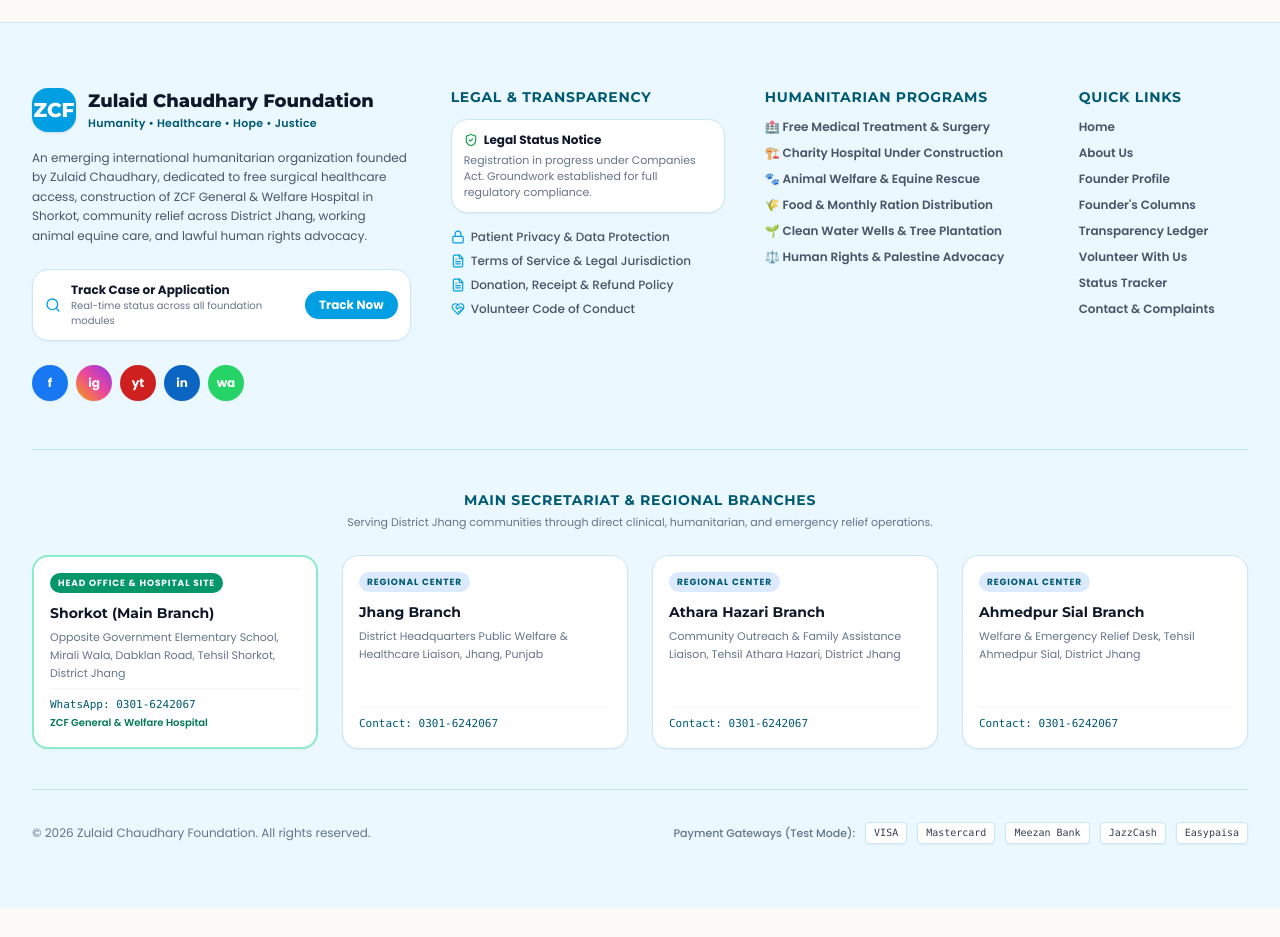
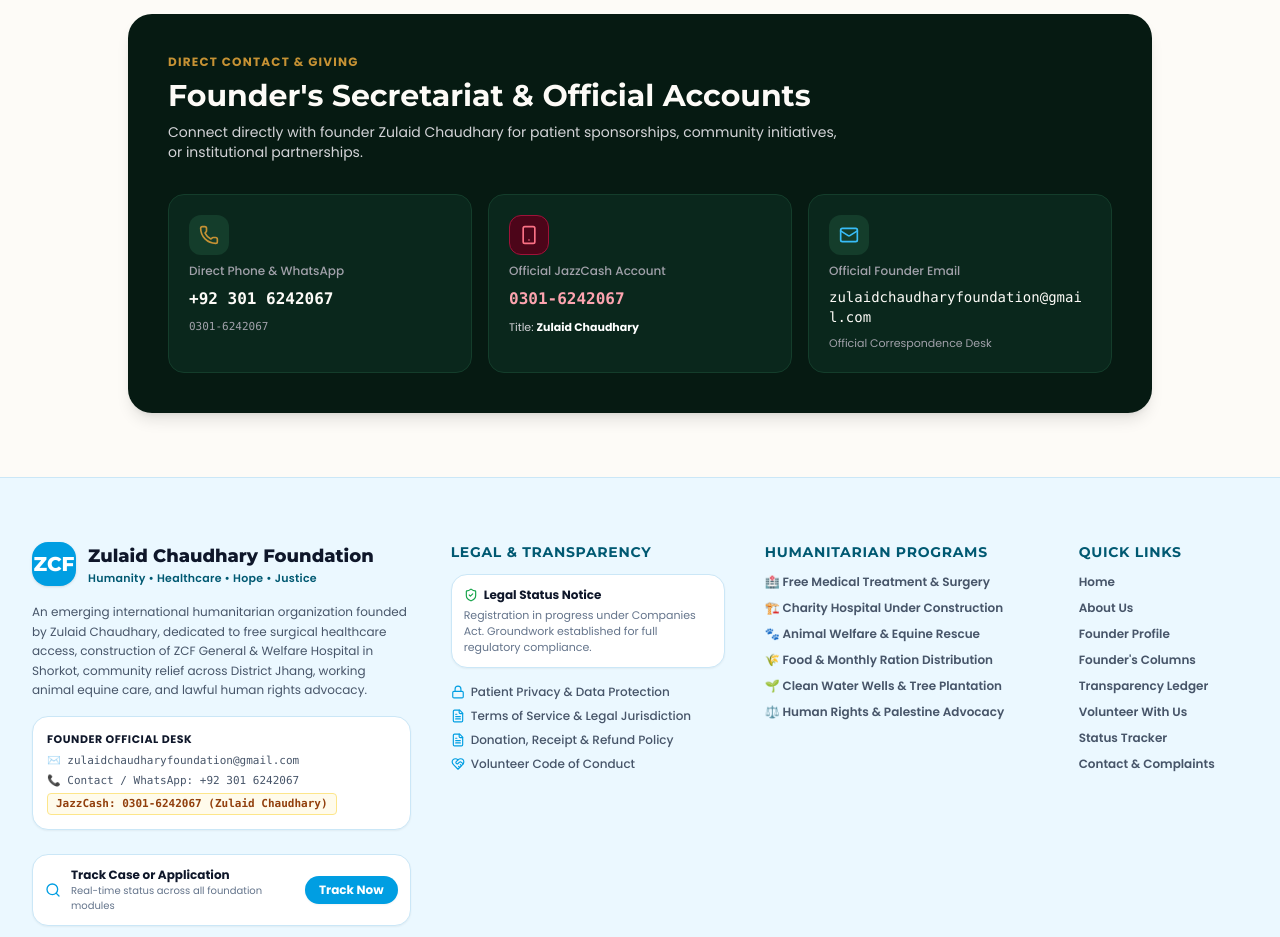
Before and after one commit to M-AmirLatif/zulaidchaudhary, a Next.js app: page /en/about/founder in a window 1280 px wide. Shown: the part 1860-2797 px from the top of the page. Before the commit the page ends 2768 px from the top, so only its background shows below. Built offline with nearby package versions, Linux system fonts and the light colour scheme; a web font is replaced by a local one.

Commit message:
feat: add founder official gmail, contact number, and JazzCash account across platform

```diff
--- a/src/app/[locale]/about/founder/page.tsx
+++ b/src/app/[locale]/about/founder/page.tsx
@@ -1,7 +1,7 @@
 import Image from "next/image";
 import { useTranslations } from "next-intl";
 import { Link } from "@/i18n/routing";
-import { CheckCircle2, ShieldCheck, Heart, Building2, ArrowRight } from "lucide-react";
+import { CheckCircle2, ShieldCheck, Heart, Building2, ArrowRight, Mail, Phone, Smartphone } from "lucide-react";
 
 export default function FounderPage() {
   const t = useTranslations("founder");
@@ -107,6 +107,69 @@ export default function FounderPage() {
             />
           </div>
         </div>
+
+        {/* Section 3: Official Founder Desk & Direct Channels */}
+        <div className="bg-primary-950 text-surface-cream rounded-3xl p-8 sm:p-10 shadow-lg flex flex-col gap-6">
+          <div className="flex flex-col gap-2">
+            <span className="text-xs uppercase font-bold tracking-widest text-accent-gold">
+              Direct Contact &amp; Giving
+            </span>
+            <h2 className="font-serif font-bold text-2xl sm:text-3xl text-surface-cream">
+              Founder&apos;s Secretariat &amp; Official Accounts
+            </h2>
+            <p className="text-xs sm:text-sm text-zinc-300 max-w-2xl leading-relaxed">
+              Connect directly with founder Zulaid Chaudhary for patient sponsorships, community initiatives, or institutional partnerships.
+            </p>
+          </div>
+
+          <div className="grid grid-cols-1 sm:grid-cols-3 gap-4 pt-2">
+            {/* Phone & WhatsApp */}
+            <div className="bg-primary-900/80 border border-primary-800 p-5 rounded-2xl flex flex-col gap-2">
+              <div className="w-10 h-10 rounded-xl bg-primary-800 text-accent-gold flex items-center justify-center">
+                <Phone className="w-5 h-5" />
+              </div>
+              <span className="text-xs text-zinc-400 font-medium">Direct Phone &amp; WhatsApp</span>
+              <a
+                href="https://wa.me/923016242067"
+                target="_blank"
+                rel="noopener noreferrer"
+                className="font-mono font-bold text-sm sm:text-base text-surface-cream hover:text-accent-gold transition-colors"
+              >
+                +92 301 6242067
+              </a>
+              <span className="text-[11px] text-zinc-400 font-mono">0301-6242067</span>
+            </div>
+
+            {/* JazzCash Account */}
+            <div className="bg-primary-900/80 border border-primary-800 p-5 rounded-2xl flex flex-col gap-2">
+              <div className="w-10 h-10 rounded-xl bg-rose-950 text-rose-400 border border-rose-800 flex items-center justify-center">
+                <Smartphone className="w-5 h-5" />
+              </div>
+              <span className="text-xs text-zinc-400 font-medium">Official JazzCash Account</span>
+              <span className="font-mono font-bold text-sm sm:text-base text-rose-300">
+                0301-6242067
+              </span>
+              <span className="text-[11px] text-zinc-300">
+                Title: <strong className="text-white">Zulaid Chaudhary</strong>
+              </span>
+            </div>
+
+            {/* Official Gmail */}
+            <div className="bg-primary-900/80 border border-primary-800 p-5 rounded-2xl flex flex-col gap-2">
+              <div className="w-10 h-10 rounded-xl bg-primary-800 text-sky-400 flex items-center justify-center">
+                <Mail className="w-5 h-5" />
+              </div>
+              <span className="text-xs text-zinc-400 font-medium">Official Founder Email</span>
+              <a
+                href="mailto:zulaidchaudharyfoundation@gmail.com"
+                className="font-mono font-medium text-xs sm:text-sm text-surface-cream hover:text-sky-300 transition-colors break-all"
+              >
+                zulaidchaudharyfoundation@gmail.com
+              </a>
+              <span className="text-[11px] text-zinc-400">Official Correspondence Desk</span>
+            </div>
+          </div>
+        </div>
       </div>
     </div>
   );
--- a/src/app/[locale]/contact/page.tsx
+++ b/src/app/[locale]/contact/page.tsx
@@ -114,7 +114,7 @@ export default function ContactPage() {
                 </div>
                 <div>
                   <span className="text-zinc-400 block text-[11px] uppercase tracking-wider font-semibold">
-                    Verification / WhatsApp Number
+                    Founder Contact / WhatsApp / JazzCash
                   </span>
                   <a
                     href="https://wa.me/923016242067"
@@ -122,10 +122,13 @@ export default function ContactPage() {
                     rel="noopener noreferrer"
                     className="font-medium text-surface-cream hover:text-accent-gold transition-colors block text-sm"
                   >
-                    0301-6242067
+                    +92 301 6242067 (0301-6242067)
                   </a>
+                  <span className="text-[11px] text-amber-300 block font-semibold mt-0.5">
+                    JazzCash Account: 0301-6242067 (Title: Zulaid Chaudhary)
+                  </span>
                   <span className="text-[10px] text-zinc-400 block mt-0.5">
-                    Helpline: Not Confirmed for Now
+                    Official Helpline: Not Confirmed for Now
                   </span>
                 </div>
               </div>
@@ -136,13 +139,13 @@ export default function ContactPage() {
                 </div>
                 <div>
                   <span className="text-zinc-400 block text-[11px] uppercase tracking-wider font-semibold">
-                    Email Inquiries
+                    Official Founder Email
                   </span>
                   <a
-                    href="mailto:info@zulaidchaudharyfoundation.com"
-                    className="font-medium text-surface-cream hover:text-accent-gold transition-colors block text-sm"
+                    href="mailto:zulaidchaudharyfoundation@gmail.com"
+                    className="font-medium text-surface-cream hover:text-accent-gold transition-colors block text-sm break-all"
                   >
-                    info@zulaidchaudharyfoundation.com
+                    zulaidchaudharyfoundation@gmail.com
                   </a>
                 </div>
               </div>
--- a/src/app/[locale]/donate/page.tsx
+++ b/src/app/[locale]/donate/page.tsx
@@ -676,17 +676,59 @@ export default function DonatePage() {
                 {(paymentMethod === "JAZZCASH" || paymentMethod === "EASYPAISA") && (
                   <div className="p-4 rounded-2xl bg-surface-cream border border-zinc-200 flex flex-col gap-2.5 text-xs">
                     <span className="font-bold text-primary-900 text-xs">
-                      Pakistani Mobile Wallet Gateway
+                      Official JazzCash Account (Founder Direct)
                     </span>
-                    <p className="text-[11px] text-charcoal-muted leading-relaxed">
-                      Enter your mobile wallet number to simulate simulated OTP push authorization.
+                    <div className="space-y-1.5 text-[11px] text-charcoal bg-surface-card p-3.5 rounded-xl border border-zinc-200">
+                      <div className="flex items-center justify-between">
+                        <strong className="text-zinc-600">Account Title:</strong>
+                        <span className="font-bold text-primary-900">Zulaid Chaudhary</span>
+                      </div>
+                      <div className="flex items-center justify-between">
+                        <strong className="text-zinc-600">JazzCash Mobile Number:</strong>
+                        <span className="font-mono font-bold text-rose-700 bg-rose-50 px-2 py-0.5 rounded border border-rose-200">
+                          0301-6242067
+                        </span>
+                      </div>
+                      <div className="flex items-center justify-between">
+                        <strong className="text-zinc-600">Founder Direct WhatsApp:</strong>
+                        <span className="font-mono font-bold text-emerald-700">
+                          +92 301 6242067
+                        </span>
+                      </div>
+                      <div className="flex items-center justify-between">
+                        <strong className="text-zinc-600">Founder Official Email:</strong>
+                        <span className="font-mono font-medium text-blue-700">
+                          zulaidchaudharyfoundation@gmail.com
+                        </span>
+                      </div>
+                    </div>
+                    <p className="text-[11px] text-charcoal-muted leading-relaxed pt-1">
+                      Send your contribution via your JazzCash app to <strong>0301-6242067</strong> (Title: Zulaid Chaudhary), then enter your Sender Number &amp; Transaction ID (TID) below to generate your official digital receipt:
                     </p>
-                    <input
-                      type="tel"
-                      placeholder="0300 1234567"
-                      defaultValue="0300 9876543"
-                      className="w-full p-2 rounded-lg border border-zinc-300 font-mono text-xs bg-surface-card"
-                    />
+                    <div className="grid grid-cols-1 sm:grid-cols-2 gap-2 pt-1">
+                      <div>
+                        <label className="text-[11px] font-medium text-zinc-500 block mb-1">
+                          Your Mobile / Sender Number
+                        </label>
+                        <input
+                          type="tel"
+                          placeholder="e.g. 0300 1234567"
+                          className="w-full p-2 rounded-lg border border-zinc-300 font-mono text-xs bg-surface-card"
+                        />
+                      </div>
+                      <div>
+                        <label className="text-[11px] font-medium text-zinc-500 block mb-1">
+                          JazzCash TID / Reference ID
+                        </label>
+                        <input
+                          type="text"
+                          placeholder="e.g. JC-98231024"
+                          value={bankRef}
+                          onChange={(e) => setBankRef(e.target.value)}
+                          className="w-full p-2 rounded-lg border border-zinc-300 font-mono text-xs bg-surface-card"
+                        />
+                      </div>
+                    </div>
                   </div>
                 )}
 
--- a/src/app/[locale]/our-work/hospital/page.tsx
+++ b/src/app/[locale]/our-work/hospital/page.tsx
@@ -132,6 +132,7 @@ export default function HospitalPage() {
               <a href="https://wa.me/923016242067" target="_blank" rel="noopener noreferrer" className="font-mono font-bold text-[#005972] text-sm hover:underline block">
                 0301-6242067
               </a>
+              <span className="text-[10px] text-amber-700 font-semibold block">JazzCash: 0301-6242067 (Zulaid Chaudhary)</span>
               <span className="text-[10px] text-slate-400 block">Bank Account: Pending</span>
             </div>
           </div>
--- a/src/app/[locale]/policies/donation-policy/page.tsx
+++ b/src/app/[locale]/policies/donation-policy/page.tsx
@@ -196,10 +196,11 @@ export default function DonationPolicyPage() {
               Finance & Donor Accounts Desk
             </span>
             <p className="text-xs text-charcoal-muted">
-              For receipt inquiries, bank wire proof-of-payment verifications, or refund questions, email:{" "}
-              <a href="mailto:finance@zulaidchaudharyfoundation.com" className="font-semibold text-primary-900 underline">
-                finance@zulaidchaudharyfoundation.com
-              </a>
+              For receipt inquiries, bank wire proof-of-payment verifications, or refund questions, contact our donor desk at:{" "}
+              <a href="mailto:zulaidchaudharyfoundation@gmail.com" className="font-semibold text-primary-900 underline">
+                zulaidchaudharyfoundation@gmail.com
+              </a>{" "}
+              or WhatsApp / Call: <strong>+92 301 6242067</strong> (JazzCash: 0301-6242067)
             </p>
           </div>
 
--- a/src/app/[locale]/policies/privacy/page.tsx
+++ b/src/app/[locale]/policies/privacy/page.tsx
@@ -107,8 +107,8 @@ export default function PrivacyPolicyPage() {
               </span>
               <p className="text-sm text-charcoal-muted">
                 رازداری کے حوالے سے کسی بھی سوال، رضامندی واپس لینے یا کوائف حذف کرنے کی درخواست کے لیے رابطہ کریں:{" "}
-                <a href="mailto:privacy@zulaidchaudharyfoundation.com" className="font-semibold text-[#166534] underline font-sans">
-                  privacy@zulaidchaudharyfoundation.com
+                <a href="mailto:zulaidchaudharyfoundation@gmail.com" className="font-semibold text-[#166534] underline font-sans">
+                  zulaidchaudharyfoundation@gmail.com
                 </a>
               </p>
             </div>
@@ -247,8 +247,8 @@ export default function PrivacyPolicyPage() {
             </span>
             <p className="text-xs text-charcoal-muted">
               For privacy inquiries, consent revocations, or data deletion requests, contact our legal oversight desk at:{" "}
-              <a href="mailto:privacy@zulaidchaudharyfoundation.com" className="font-semibold text-[#166534] underline">
-                privacy@zulaidchaudharyfoundation.com
+              <a href="mailto:zulaidchaudharyfoundation@gmail.com" className="font-semibold text-[#166534] underline">
+                zulaidchaudharyfoundation@gmail.com
               </a>
             </p>
           </div>
--- a/src/app/[locale]/policies/volunteer-code-of-conduct/page.tsx
+++ b/src/app/[locale]/policies/volunteer-code-of-conduct/page.tsx
@@ -186,8 +186,8 @@ export default function VolunteerCodeOfConductPage() {
             </h3>
             <p className="text-charcoal-muted text-xs sm:text-sm">
               Failure to adhere to this Code of Conduct will result in immediate suspension, revocation of membership credentials, and removal from chapter registries. If you observe any volunteer or staff misconduct, file a confidential report through our Whistleblower channel on the Contact page or email:{" "}
-              <a href="mailto:conduct@zulaidchaudharyfoundation.com" className="font-semibold text-primary-900 underline">
-                conduct@zulaidchaudharyfoundation.com
+              <a href="mailto:zulaidchaudharyfoundation@gmail.com" className="font-semibold text-primary-900 underline">
+                zulaidchaudharyfoundation@gmail.com
               </a>.
             </p>
           </section>
--- a/src/components/layout/Footer.tsx
+++ b/src/components/layout/Footer.tsx
@@ -37,6 +37,24 @@ export function Footer() {
             <p className="text-xs text-slate-600 leading-relaxed font-sans">
               An emerging international humanitarian organization founded by Zulaid Chaudhary, dedicated to free surgical healthcare access, construction of ZCF General & Welfare Hospital in Shorkot, community relief across District Jhang, working animal equine care, and lawful human rights advocacy.
             </p>
+
+            {/* Founder Official Contact & JazzCash Quick Strip */}
+            <div className="p-3.5 rounded-2xl bg-white border border-[#cbe7f7] shadow-sm flex flex-col gap-1.5 text-xs">
+              <span className="font-bold text-slate-900 text-[11px] uppercase tracking-wider text-[#005972]">
+                Founder Official Desk
+              </span>
+              <div className="flex flex-col gap-1 text-[11px] text-slate-600">
+                <a href="mailto:zulaidchaudharyfoundation@gmail.com" className="hover:text-[#009ee2] font-mono break-all">
+                  ✉️ zulaidchaudharyfoundation@gmail.com
+                </a>
+                <a href="https://wa.me/923016242067" target="_blank" rel="noopener noreferrer" className="hover:text-emerald-600 font-mono">
+                  📞 Contact / WhatsApp: +92 301 6242067
+                </a>
+                <span className="text-amber-800 font-semibold font-mono bg-amber-50 px-2 py-0.5 rounded border border-amber-200 self-start">
+                  JazzCash: 0301-6242067 (Zulaid Chaudhary)
+                </span>
+              </div>
+            </div>
 
             {/* Live Case & Application Tracking Quick CTA */}
             <div className="mt-2 p-3 rounded-2xl bg-white border border-[#cbe7f7] shadow-sm flex items-center justify-between gap-3">
--- a/src/components/layout/Header.tsx
+++ b/src/components/layout/Header.tsx
@@ -43,13 +43,13 @@ export function Header() {
           {/* Left: Email & Phone */}
           <div className="flex items-center gap-3 sm:gap-6 min-w-0">
             <a
-              href="mailto:info@zulaidchaudharyfoundation.com"
+              href="mailto:zulaidchaudharyfoundation@gmail.com"
               className="inline-flex items-center gap-1.5 hover:text-white/80 transition-colors font-sans text-[11px] sm:text-xs"
             >
               <svg className="w-3.5 h-3.5" fill="none" stroke="currentColor" viewBox="0 0 24 24">
                 <path strokeLinecap="round" strokeLinejoin="round" strokeWidth="2" d="M3 8l7.89 5.26a2 2 0 002.22 0L21 8M5 19h14a2 2 0 002-2V7a2 2 0 00-2-2H5a2 2 0 00-2 2v10a2 2 0 002 2z" />
               </svg>
-              <span className="truncate">info@zulaidchaudharyfoundation.com</span>
+              <span className="truncate">zulaidchaudharyfoundation@gmail.com</span>
             </a>
 
             <a
--- a/src/components/sections/OtherWaysToDonate.tsx
+++ b/src/components/sections/OtherWaysToDonate.tsx
@@ -10,6 +10,8 @@ import {
   Copy,
   Check,
   ArrowRight,
+  Mail,
+  Smartphone,
 } from "lucide-react";
 
 export function OtherWaysToDonate() {
@@ -96,48 +98,55 @@ export function OtherWaysToDonate() {
             </a>
           </div>
 
-          {/* Card 3: Verification & Phone (Red) */}
+          {/* Card 3: Founder Contact & JazzCash (Red/Rose) */}
           <div className="bg-white rounded-3xl border border-slate-200 p-7 flex flex-col justify-between gap-5 shadow-sm hover:shadow-xl hover:-translate-y-1.5 transition-all group">
             <div className="flex flex-col gap-4">
               <div className="w-16 h-16 rounded-full bg-rose-100 text-rose-600 flex items-center justify-center text-xl shadow-inner group-hover:scale-110 transition-transform">
-                <Phone className="w-8 h-8" />
+                <Smartphone className="w-8 h-8" />
               </div>
               <h3 className="font-serif font-bold text-lg text-slate-900 group-hover:text-rose-600 transition-colors">
-                Verification Line
+                Founder Desk &amp; JazzCash
               </h3>
               <p className="text-xs text-slate-600 leading-relaxed">
-                Connect with our verification and coordination desk in Shorkot for patient cases, hospital updates, or donation queries.
+                Direct contact with founder Zulaid Chaudhary (+92 301 6242067) or send contributions directly via JazzCash.
               </p>
+              <div className="text-[11px] bg-rose-50 border border-rose-200 p-2 rounded-xl text-rose-800">
+                <span className="font-bold block">JazzCash Title: Zulaid Chaudhary</span>
+                <span className="font-mono">Account: 0301-6242067</span>
+              </div>
             </div>
             <button
               onClick={handleCopyPhone}
               className="text-xs font-bold text-rose-600 hover:text-rose-700 flex items-center gap-1 transition-colors text-start"
             >
-              <span>{copiedPhone ? "Number Copied!" : "0301-6242067"}</span>
+              <span>{copiedPhone ? "JazzCash Number Copied!" : "Copy JazzCash: 0301-6242067"}</span>
               {copiedPhone ? <Check className="w-3.5 h-3.5 text-emerald-600" /> : <Copy className="w-3.5 h-3.5" />}
             </button>
           </div>
 
-          {/* Card 4: Bank Transfer (Sky Blue) */}
+          {/* Card 4: Official Email & Bank Wire (Sky Blue) */}
           <div className="bg-white rounded-3xl border border-slate-200 p-7 flex flex-col justify-between gap-5 shadow-sm hover:shadow-xl hover:-translate-y-1.5 transition-all group">
             <div className="flex flex-col gap-4">
               <div className="w-16 h-16 rounded-full bg-sky-100 text-[#009ee2] flex items-center justify-center text-xl shadow-inner group-hover:scale-110 transition-transform">
-                <Building2 className="w-8 h-8" />
+                <Mail className="w-8 h-8" />
               </div>
               <h3 className="font-serif font-bold text-lg text-slate-900 group-hover:text-[#009ee2] transition-colors">
-                Direct Bank Transfer
+                Official Founder Email
               </h3>
               <p className="text-xs text-slate-600 leading-relaxed">
-                Direct RTGS, Raast ID, and wire transfers directly into the dedicated institutional foundation accounts.
+                Direct inquiries, clinical referrals, transparency requests, and institutional collaboration proposals.
               </p>
+              <div className="text-[11px] bg-sky-50 border border-sky-200 p-2 rounded-xl text-sky-800">
+                <span className="font-mono break-all font-semibold">zulaidchaudharyfoundation@gmail.com</span>
+              </div>
             </div>
-            <Link
-              href="/donate#bank"
+            <a
+              href="mailto:zulaidchaudharyfoundation@gmail.com"
               className="text-xs font-bold text-[#009ee2] hover:text-[#007cb0] flex items-center gap-1 transition-colors"
             >
-              <span>View IBAN Details</span>
+              <span>Email Founder Directly</span>
               <ArrowRight className="w-3.5 h-3.5 rtl:rotate-180" />
-            </Link>
+            </a>
           </div>
 
         </div>
--- a/src/lib/email.ts
+++ b/src/lib/email.ts
@@ -19,7 +19,7 @@ export interface EmailDeliveryResult {
  * or falls back to an audited console logger in development/test.
  */
 export async function sendEmail(options: SendEmailOptions): Promise<EmailDeliveryResult> {
-  const from = options.from || process.env.EMAIL_FROM || "Zulaid Chaudhary Foundation <receipts@zulaidchaudharyfoundation.com>";
+  const from = options.from || process.env.EMAIL_FROM || "Zulaid Chaudhary Foundation <zulaidchaudharyfoundation@gmail.com>";
   const apiKey = process.env.RESEND_API_KEY;
 
   // 1. Resend API Delivery
@@ -140,6 +140,7 @@ export async function sendDonationReceiptEmail(donation: {
           </div>
           <div class="footer">
             <p>Zulaid Chaudhary Foundation • Head Office: Tehsil Shorkot, District Jhang, Punjab, Pakistan</p>
+            <p>Official Contact: +92 301 6242067 • Email: zulaidchaudharyfoundation@gmail.com</p>
             <p>Regulatory Notice: Registration in progress under the Companies Act.</p>
           </div>
         </div>
```
Also changed, not shown: 2 other files (tests, documents, lock files or other folders).
